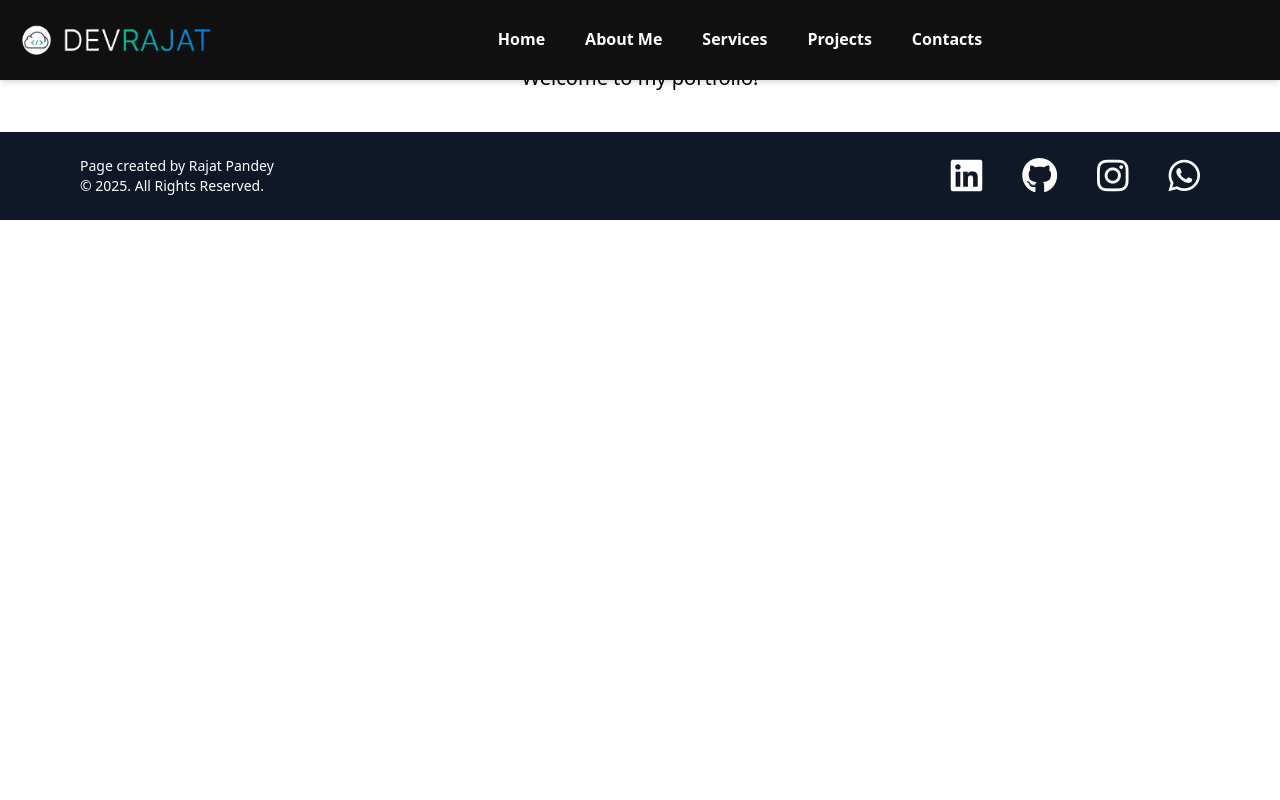
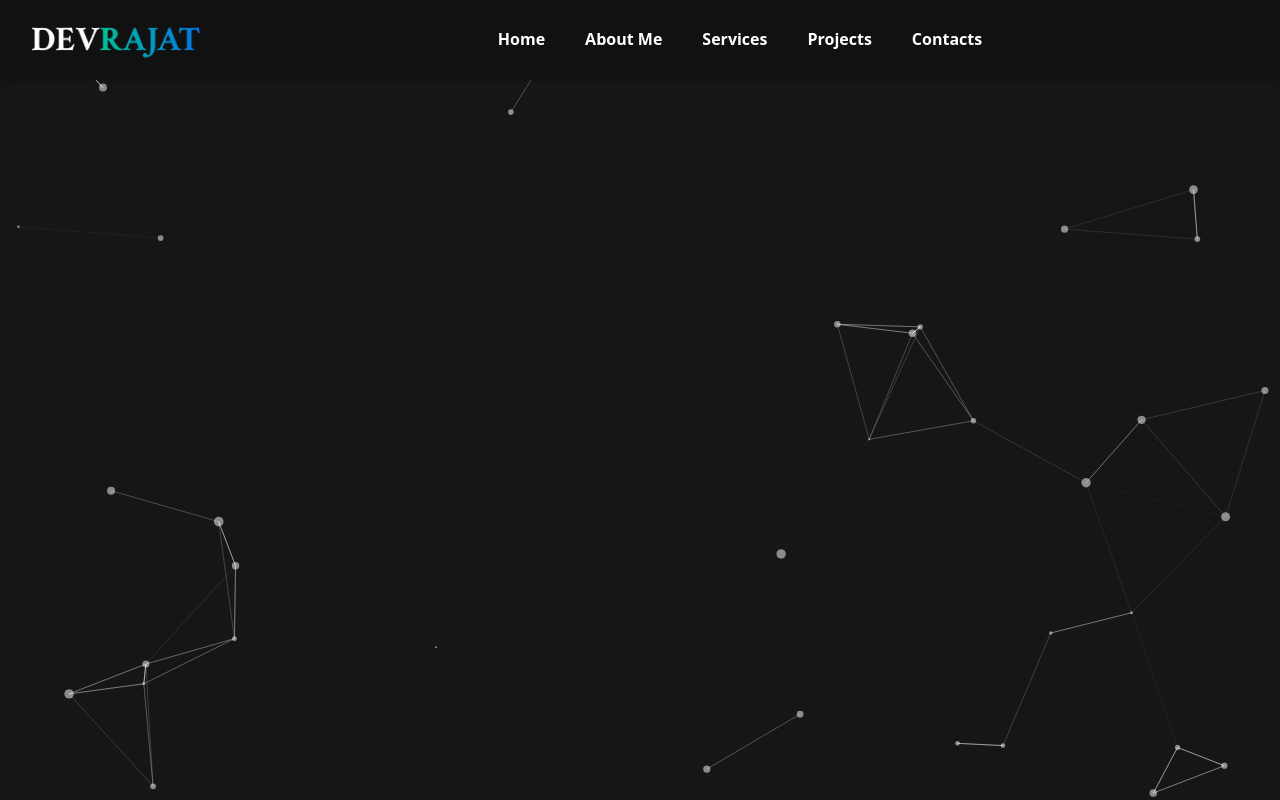
Before and after one commit to Kevin1skyrj/Rajat_Portfolio, a React (Vite) app: page / in a window 1280 px wide. Built offline with nearby package versions, Linux system fonts and the light colour scheme.

Commit message:
Created a ParticleBackground components

```diff
--- a/src/App.jsx
+++ b/src/App.jsx
@@ -1,6 +1,7 @@
 import React from 'react'
 import Navbar from './components/Header/Navbar'
 import Footer from './components/Footer/Footer'
+import ParticleBackground from './components/ParticlesBg/ParticleBackground'
 
 const App = () => {
   return (
@@ -12,6 +13,8 @@
         <p className="text-center text-xl">Welcome to my portfolio!</p>
       </main>
 
+      <ParticleBackground />
+
       <Footer />
     </div>
    </>
--- a/src/components/Header/Navbar.jsx
+++ b/src/components/Header/Navbar.jsx
@@ -12,7 +12,7 @@
         {/* Logo */}
         <div className="flex-shrink-0">
           <img
-            src="./MyLogo1.gif"
+            src="./logo2.0.png"
             alt="Logo"
             className="w-50 h-50 object-contain"
           />
--- /dev/null
+++ b/src/components/ParticlesBg/ParticleBackground.jsx
@@ -0,0 +1,104 @@
+// components/ParticleBackground.jsx
+
+import { useEffect, useMemo, useState } from "react";
+import Particles, { initParticlesEngine } from "@tsparticles/react";
+import { loadSlim } from "@tsparticles/slim";
+
+const ParticleBackground = () => {
+  const [init, setInit] = useState(false);
+
+  useEffect(() => {
+    initParticlesEngine(async (engine) => {
+      await loadSlim(engine);
+    }).then(() => {
+      setInit(true);
+    });
+  }, []);
+
+  const particlesLoaded = (container) => {
+    console.log("Particles container:", container);
+  };
+
+  const options = useMemo(
+    () => ({
+      background: {
+        color: {
+          value: "#171617",
+        },
+      },
+      fpsLimit: 120,
+      interactivity: {
+        events: {
+          onClick: {
+            enable: true,
+            mode: "push",
+          },
+          onHover: {
+            enable: true,
+            mode: "repulse",
+          },
+        },
+        modes: {
+          push: {
+            quantity: 4,
+          },
+          repulse: {
+            distance: 200,
+            duration: 0.4,
+          },
+        },
+      },
+      particles: {
+        color: {
+          value: "#ffffff",
+        },
+        links: {
+          color: "#ffffff",
+          distance: 150,
+          enable: true,
+          opacity: 0.5,
+          width: 1,
+        },
+        move: {
+          direction: "none",
+          enable: true,
+          outModes: {
+            default: "bounce",
+          },
+          random: false,
+          speed: 6,
+          straight: false,
+        },
+        number: {
+          density: {
+            enable: true,
+          },
+          value: 80,
+        },
+        opacity: {
+          value: 0.5,
+        },
+        shape: {
+          type: "circle",
+        },
+        size: {
+          value: { min: 1, max: 5 },
+        },
+      },
+      detectRetina: true,
+    }),
+    []
+  );
+
+  if (!init) return null;
+
+  return (
+    <Particles
+      id="tsparticles"
+      particlesLoaded={particlesLoaded}
+      options={options}
+    />
+  );
+};
+
+export default ParticleBackground;
```
Also changed, not shown: public/logo2.0.png (added), public/logo2.1.png (added), src/components/Content/Content.jsx (added), src/components/Main/About.jsx (added), src/components/Main/Contacts.jsx (added), src/components/Main/Projects.jsx (added), src/components/Main/Services.jsx (added).
